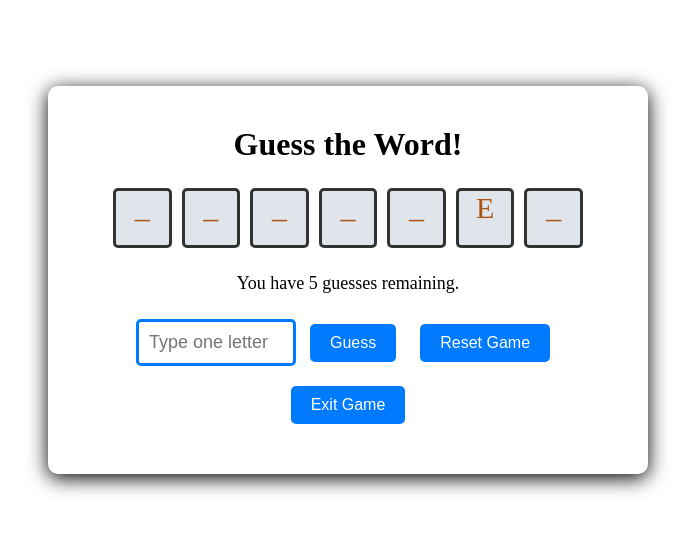
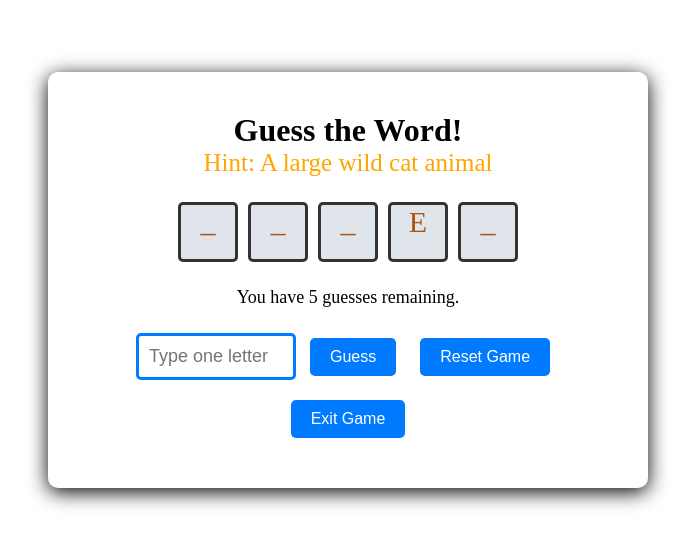
Before and after one commit to Akashvaran/gueesthe-word, a plain HTML site: page index.html in a window 1280 px wide. Shown: the part 120-666 px from the top of the page, without its empty margins (292-987 px from the left). Drawn offline with Linux system fonts and the light colour scheme.

Commit message:
update hint msg

```diff
--- a/index.html
+++ b/index.html
@@ -13,6 +13,7 @@
         <div class="game-container">
             <div id="message-container"></div>
             <h1>Guess the Word!</h1>
+            <p id="hint-container"></p>
             <div id="word-container"></div>
             <p id="remaining-guesses">You have 5 guesses remaining.</p>
             <input type="text" id="guess-input" maxlength="1" placeholder="Type one letter">
--- a/script.js
+++ b/script.js
@@ -1,6 +1,8 @@
 document.addEventListener('DOMContentLoaded', () => {
-    const words = ['TIGHTER', 'ROCKED', 'AKASH', 'MUTHU'];
+    const words = ['TIGER', 'APPLE', 'AKASH', 'MUTHU'];
+const hints = ['A large wild cat animal','A popular fruit','A common Indian male name','A common Tamil male name'];
     let currentWord;
+    let currentHint;
     let guessesRemaining = 5;
     let guessedLetters = [];
     let correctGuesses;
@@ -12,16 +14,16 @@ document.addEventListener('DOMContentLoaded', () => {
     const resetBtn = document.getElementById('reset-btn');
     const exitBtn = document.getElementById('exit-btn');
     const messageContainer = document.getElementById('message-container');
+    const hintContainer = document.getElementById('hint-container');
 
     function selectRandomWord() {
         const randomIndex = Math.floor(Math.random() * words.length);
-        console.log(randomIndex)
+        currentHint = hints[randomIndex];
         return words[randomIndex];
     }
 
     function revealClueLetters() {
         const randomIndex = Math.floor(Math.random() * currentWord.length);
-        console.log(randomIndex)
         correctGuesses[randomIndex] = currentWord[randomIndex];
     }
 
@@ -56,9 +58,9 @@ document.addEventListener('DOMContentLoaded', () => {
         remainingGuessesEl.textContent = `You have ${guessesRemaining} guesses remaining.`;
 
         if (correctGuesses.join('') === currentWord) {
-            displayMessage('Congratulations! You guessed the word!');
+            displayMessage('Congratulations You guessed the word');
         } else if (guessesRemaining === 0) {
-            displayMessage(`Game over! You ran out of guesses. The word was: ${currentWord}`);
+            displayMessage(`Game over You ran out of guesses. The word was: ${currentWord}`);
         }
     }
 
@@ -69,7 +71,7 @@ document.addEventListener('DOMContentLoaded', () => {
             checkGuess(guessedLetter);
         }
         else if (guessedLetters.includes(guessedLetter)) {
-            displayMessage('You already guessed that letter!');
+            displayMessage('You already guessed that letter');
         }
         else {
             displayMessage('Please enter a valid letter.');
@@ -88,6 +90,7 @@ document.addEventListener('DOMContentLoaded', () => {
         displayWord();
         remainingGuessesEl.textContent = `You have ${guessesRemaining} guesses remaining.`;
         messageContainer.textContent = '';
+        hintContainer.textContent = `Hint: ${currentHint}`;
     }
 
     exitBtn.addEventListener('click', () => {
--- a/style.css
+++ b/style.css
@@ -59,3 +59,7 @@
     color: green;
     font-size: 25px;
 }
+#hint-container {
+    font-size: 25px;
+    color: orange;
+}
```
